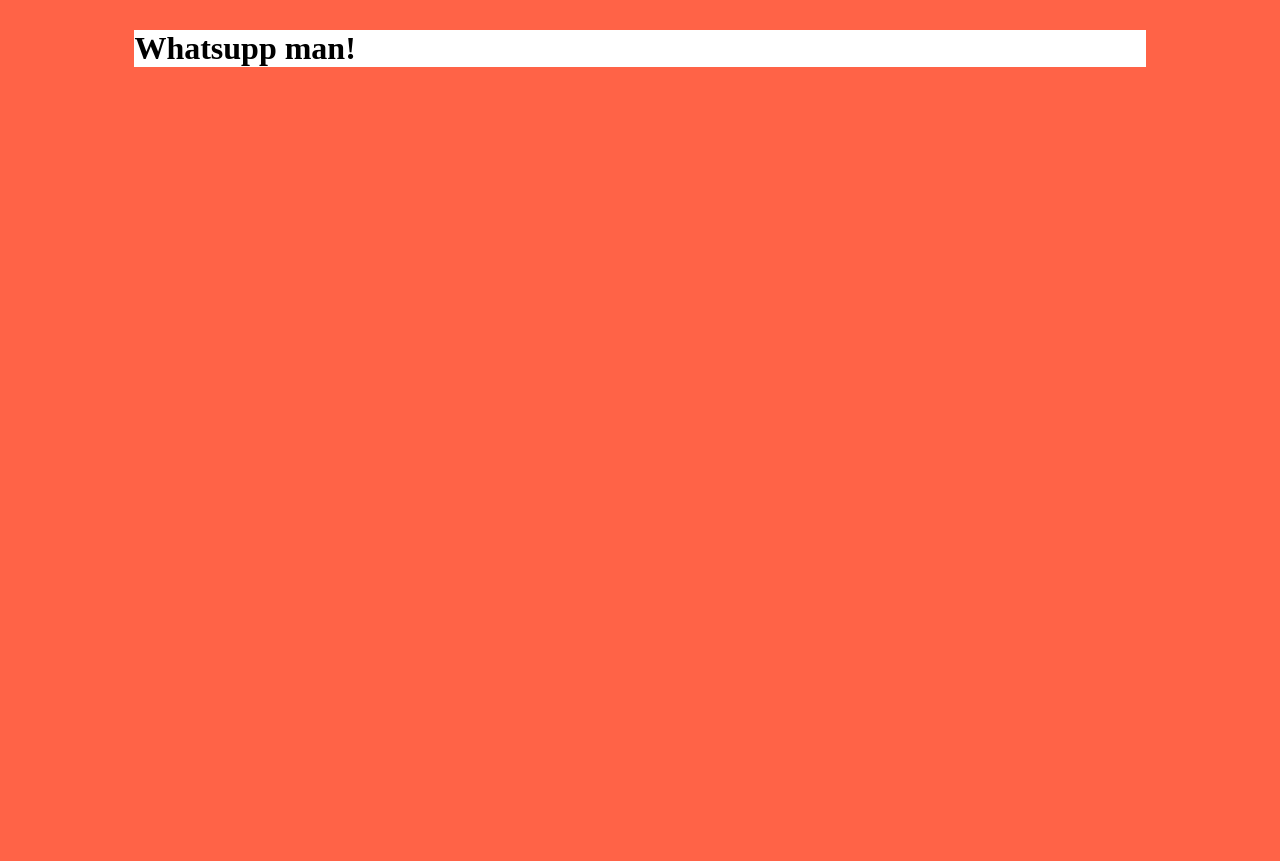
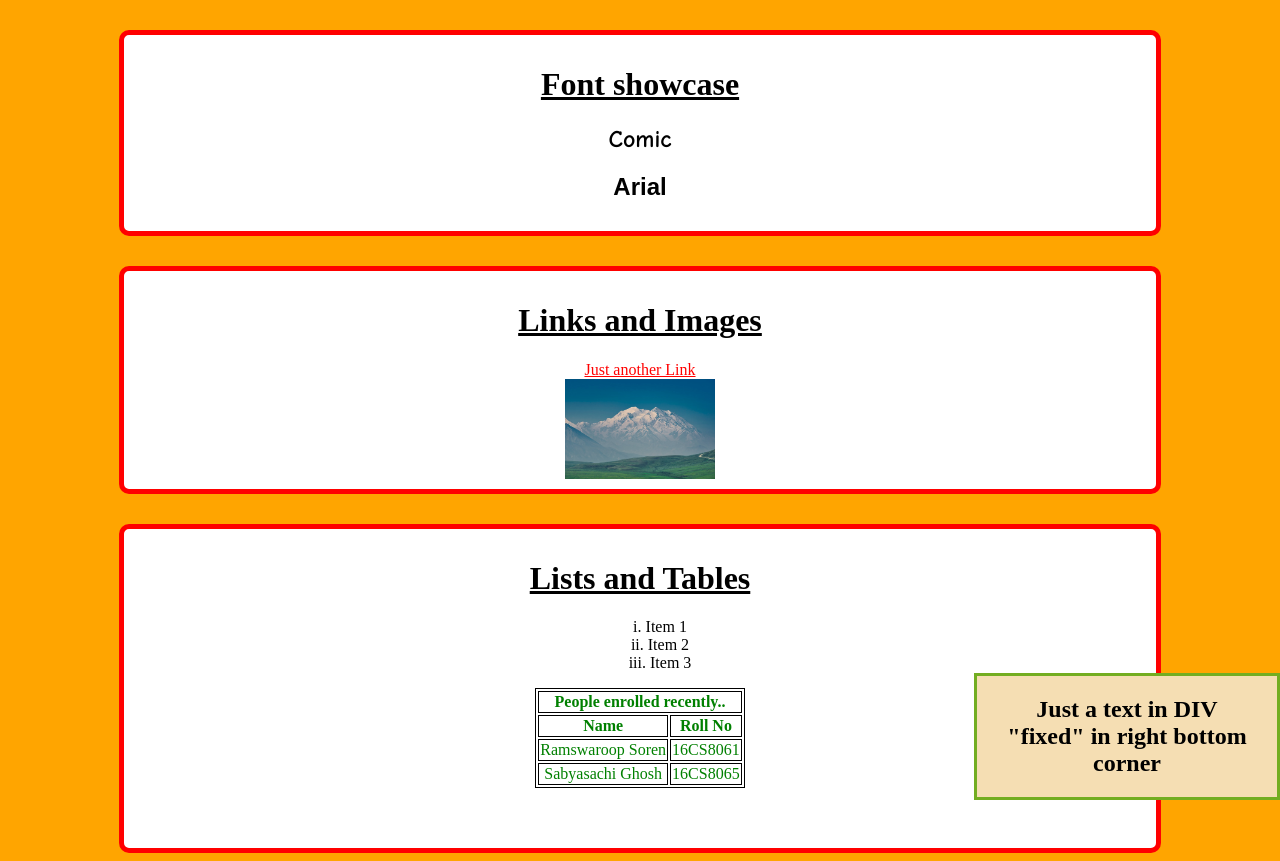
Before and after one commit to XTremeRox/IT-LAB, a plain HTML site: page 4/index.html in a window 1280 px wide. Before the commit the page ends 800 px from the top, so only its background shows below. Drawn offline with Linux system fonts and the light colour scheme.

Commit message:
completed 4

```diff
--- a/4/index.html
+++ b/4/index.html
@@ -10,10 +10,56 @@
 <body>
     <div class="container">
         <!-- All simple styling -->
-        <h1>Whatsupp man!</h1>
+        <h1 class="center">Font showcase</h1>
+        <h2 class="center comic">Comic</h2>
+        <h2 class="center arial">Arial</h2>
     </div>
-    <div class="container">
-        <!-- All poisitonal styling -->
+    <div class="container center">
+        <!-- Link styling -->
+        <h1 class="center">Links and Images</h1>
+        <a href="https://www.google.com">Just another Link</a><br>
+        <div id="forimage"></div>
+    </div>
+    <div class="container center">
+        <!-- Tables and lists -->
+        <h1 class="center">Lists and Tables</h1>
+        <ul>
+            <li>Item 1</li>
+            <li>Item 2</li>
+            <li>Item 3</li>
+        </ul>
+        <table id="styletable">
+            <tr>
+                <th colspan="2">People enrolled recently..</th>
+            </tr>
+            <tr>
+                <th>
+                    Name
+                </th>
+                <th>
+                    Roll No
+                </th>
+            </tr>
+            <tr>
+                <td>
+                    Ramswaroop Soren
+                </td>
+                <td>
+                    16CS8061
+                </td>
+            </tr>
+            <tr>
+                <td>
+                    Sabyasachi Ghosh
+                </td>
+                <td>
+                    16CS8065
+                </td>
+            </tr>
+        </table>
+    </div>
+    <div id="fixedbox">
+        <h2 class="center">Just a text in DIV <br> "fixed" in right bottom corner</h2>
     </div>
 </body>
 </html>
--- a/4/styles.css
+++ b/4/styles.css
@@ -1,7 +1,21 @@
 /* colors, backgrounds, borders, margins, paddings, height-width, text, fonts, links, list, tables, positions and image(s) */
 body{
-    background-color: tomato;
+    background-color: orange
 }
+
+h1{
+    font-family: 'Times New Roman', Times, serif;
+    text-decoration: underline;
+}
+
+.comic{
+    font-family: 'Comic Sans MS';
+}
+
+.arial{
+    font-family: 'Arial';
+}
+
 .container{
     background-color: white;
     width: 80%;
@@ -9,7 +23,61 @@ body{
     margin-left: auto;
     margin-right: auto;
     margin-top: 30px;
+    border-radius: 10px;
+    border-color: red;
+    border-style: solid;
+    border-width: 5px;
+    padding: 10px;
 }
 .center{
     text-align: center;
 }
+
+#forimage{
+    background-image: url('image1.jpg');
+    background-size: cover;
+    height: 100px;
+    width:  150px;
+    margin-left: auto;
+    margin-right: auto;
+}
+
+a:link {
+color:red;
+}
+
+a:visited {
+color: green;
+}
+
+a:hover {
+color: purple;
+}
+
+#fixedbox{
+    position: fixed;
+    border: 3px solid #73AD21;
+    bottom: 0;
+    right: 0;
+    width: 300px;
+    background-color: wheat;
+}
+
+ul{
+    list-style-position: inside;
+    list-style-type: lower-roman;
+}
+
+#styletable{
+    margin-left: auto;
+    margin-right: auto;
+    margin-bottom: 50px;
+}
+
+#styletable tr{
+    color: green;
+}
+
+table, th, td {
+    border: 1px solid black;
+}
```
